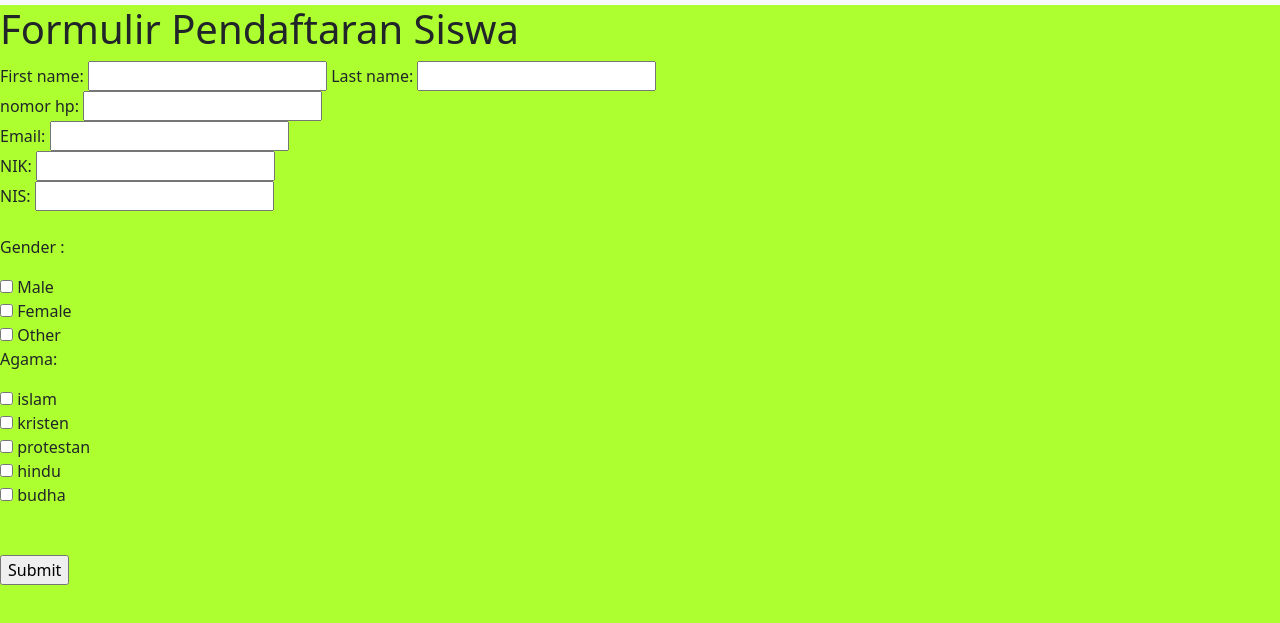
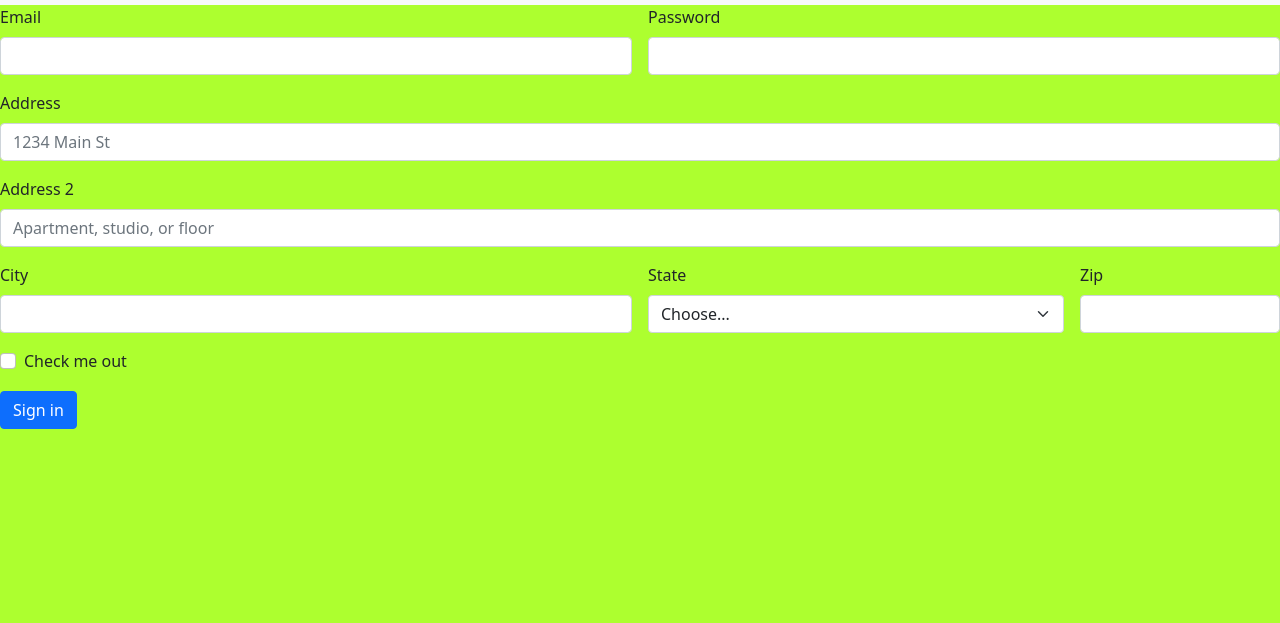
Before and after one commit to bholm32/bholm32.github.io, a plain HTML site: page smk/form-pendaftaran.html in a window 1280 px wide. Shown: the part 71-694 px from the top of the page. Drawn offline with nearby package versions, Linux system fonts and the light colour scheme.

Commit message:
Update form-pendaftaran.html

```diff
--- a/smk/form-pendaftaran.html
+++ b/smk/form-pendaftaran.html
@@ -50,57 +50,50 @@
 
 
   </div>
-<div class="form">
-	<h1>Formulir Pendaftaran Siswa</h1>
-
-
-<form action="https://formspree.io/f/mzbyqgrv" method="post">
-    <label for="first_name">First name:</label>
-    <input type="text" id="first_name" name="first_name">
-
-    <label for="last_name">Last name:</label>
-    <input type="text" id="last_name" name="last_name"> <br>
-
-    <label for="nomor_hp">nomor hp:</label>
-    <input type="text" id="nomor_hp" name="nomor_hp"> <br>
-
-    <label for="Email">Email:</label>
-    <input type="text" id="Email" name="Email"> <br>
-
-    <label for="NIK">NIK:</label>
-    <input type="text" id="NIK" name="NIK"> <br>
-
-    <label for="NIS">NIS:</label>
-    <input type="text" id="NIS" name="NIS"> <br>
-
-<br>
-<p>Gender :</p>
-
-    <input type="checkbox" id="Male" name="Male" value="Male">
-  <label for="Male">Male</label><br>
-  <input type="checkbox" id="Female" name="Female" value="Female">
-  <label for="Female">Female</label><br>
-  <input type="checkbox" id="Other" name="Other" value="Other">
-  <label for="Other">Other</label><br>
-
-
-
-<p>Agama:</p>
-
-    <input type="checkbox" id="islam" name="islam" value="islam">
-  <label for="islam">islam</label><br>
-  <input type="checkbox" id="kristen" name="kristen" value="kristen">
-  <label for="kristen">kristen</label><br>
-  <input type="checkbox" id="protestan" name="protestan" value="protestan">
-  <label for="protestan">protestan</label><br>
-  <input type="checkbox" id="hindu" name="hindu" value="hindu">
-  <label for="hindu">hindu</label><br>
-  <input type="checkbox" id="budha" name="budha" value="budha">
-  <label for="budha">budha</label><br>
-  <br><br>
-
-        <a href="welcome.html" target="_blank"><input type="submit"></a>
-    </form>
+<form class="row g-3">
+  <div class="col-md-6">
+    <label for="inputEmail4" class="form-label">Email</label>
+    <input type="email" class="form-control" id="inputEmail4">
+  </div>
+  <div class="col-md-6">
+    <label for="inputPassword4" class="form-label">Password</label>
+    <input type="password" class="form-control" id="inputPassword4">
+  </div>
+  <div class="col-12">
+    <label for="inputAddress" class="form-label">Address</label>
+    <input type="text" class="form-control" id="inputAddress" placeholder="1234 Main St">
+  </div>
+  <div class="col-12">
+    <label for="inputAddress2" class="form-label">Address 2</label>
+    <input type="text" class="form-control" id="inputAddress2" placeholder="Apartment, studio, or floor">
+  </div>
+  <div class="col-md-6">
+    <label for="inputCity" class="form-label">City</label>
+    <input type="text" class="form-control" id="inputCity">
+  </div>
+  <div class="col-md-4">
+    <label for="inputState" class="form-label">State</label>
+    <select id="inputState" class="form-select">
+      <option selected>Choose...</option>
+      <option>...</option>
+    </select>
+  </div>
+  <div class="col-md-2">
+    <label for="inputZip" class="form-label">Zip</label>
+    <input type="text" class="form-control" id="inputZip">
+  </div>
+  <div class="col-12">
+    <div class="form-check">
+      <input class="form-check-input" type="checkbox" id="gridCheck">
+      <label class="form-check-label" for="gridCheck">
+        Check me out
+      </label>
+    </div>
+  </div>
+  <div class="col-12">
+    <button type="submit" class="btn btn-primary">Sign in</button>
+  </div>
+</form>
 
 </div>
 </body>
```
